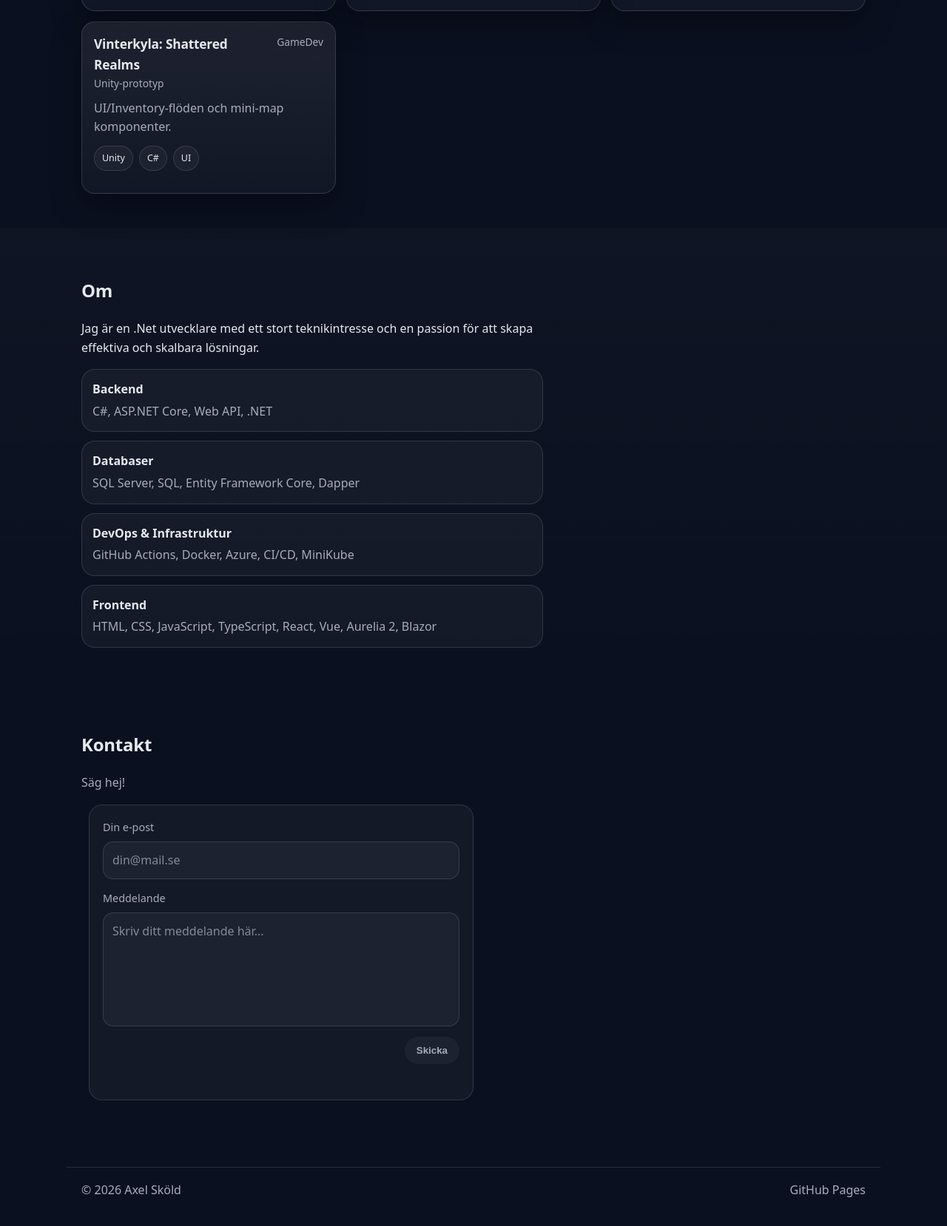
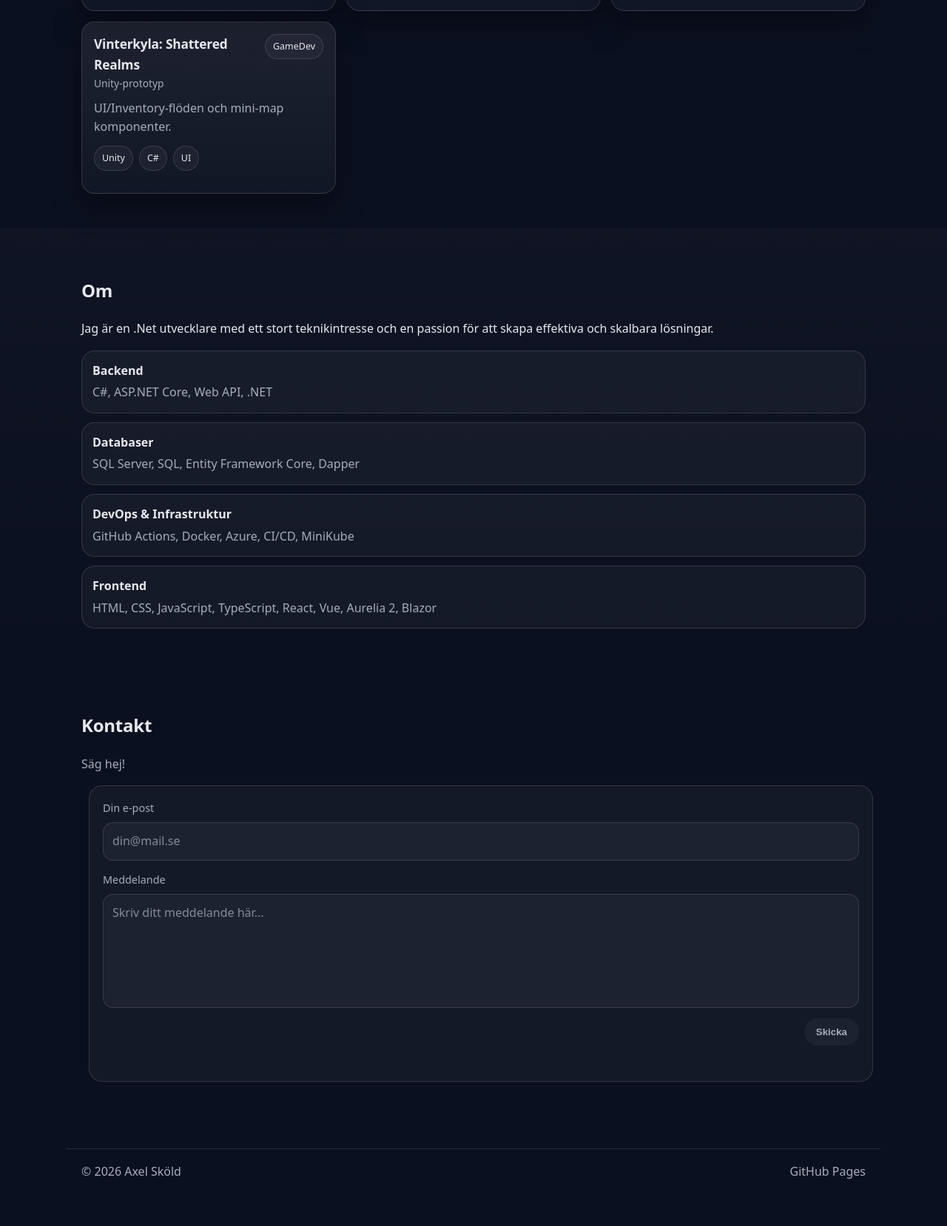
Before and after one commit to Axelskold93/axelskold93.github.io, a plain HTML site: page index.html in a window 1280 px wide. Shown: the part 980-2638 px from the top of the page at 74% size. Drawn offline with Linux system fonts and the light colour scheme.

Commit message:
Fixed styling for components and fixed issue with contactform being to set to 520px max width

```diff
--- a/index.html
+++ b/index.html
@@ -91,7 +91,7 @@
     </section>
 
     <section id="about" class="section section--alt">
-      <div class="container twoCol">
+      <div class="container">
         <div>
           <h2>Om</h2>
           <p>
@@ -123,8 +123,7 @@
     </section>
 
     <section id="contact" class="section">
-      <div class="container twoCol">
-        <div>
+      <div class="container">
           <h2>Kontakt</h2>
           <p class="muted">
             Säg hej!
@@ -139,16 +138,14 @@
     </label>
 
     <label class="contactField">
-      <span class="contactLabel">Meddelande</span>
-      <textarea name="message" rows="5" placeholder="Skriv ditt meddelande här..." required></textarea>
-    </label>
+  <span class="contactLabel">Meddelande</span>
+  <textarea name="message" rows="5" placeholder="Skriv ditt meddelande här..." required></textarea>
+</label>
 
     <button class="btn btn--primary" type="submit">Skicka</button>
     <p class="contactHint" aria-live="polite"></p>
   </form>
 </div>
-
-
         </div>
       </div>
     </section>
--- a/main.js
+++ b/main.js
@@ -114,9 +114,9 @@ function projectCard(p) {
       <div class="project__top">
         <div>
           <h3 class="project__title">${escapeHtml(p.title)}</h3>
-          <div class="project__meta">${escapeHtml(p.subtitle || p.category)}</div>
+          <div class="project__meta">${escapeHtml(p.subtitle || "")}</div>
         </div>
-        <div class="project__meta">${escapeHtml(p.category)}</div>
+       <span class="tag tag--category">${escapeHtml(p.category || "")}</span>
       </div>
 
       <p class="project__desc">${escapeHtml(p.desc || "")}</p>
--- a/style.css
+++ b/style.css
@@ -329,6 +329,7 @@ h3{ margin:0 0 10px; }
   grid-template-columns: 1.2fr .8fr;
   gap:20px;
   align-items:start;
+  width:100%;
 }
 @media (max-width: 980px){
   .twoCol{ grid-template-columns: 1fr; }
@@ -490,7 +491,7 @@ input, textarea{
 }
 .contactCard--form{
   width: 100%;
-  max-width: 520px;
+  max-width: none;
   padding: 18px;
   align-items: stretch; /* viktigt: så form fyller bredd */
 }
```
